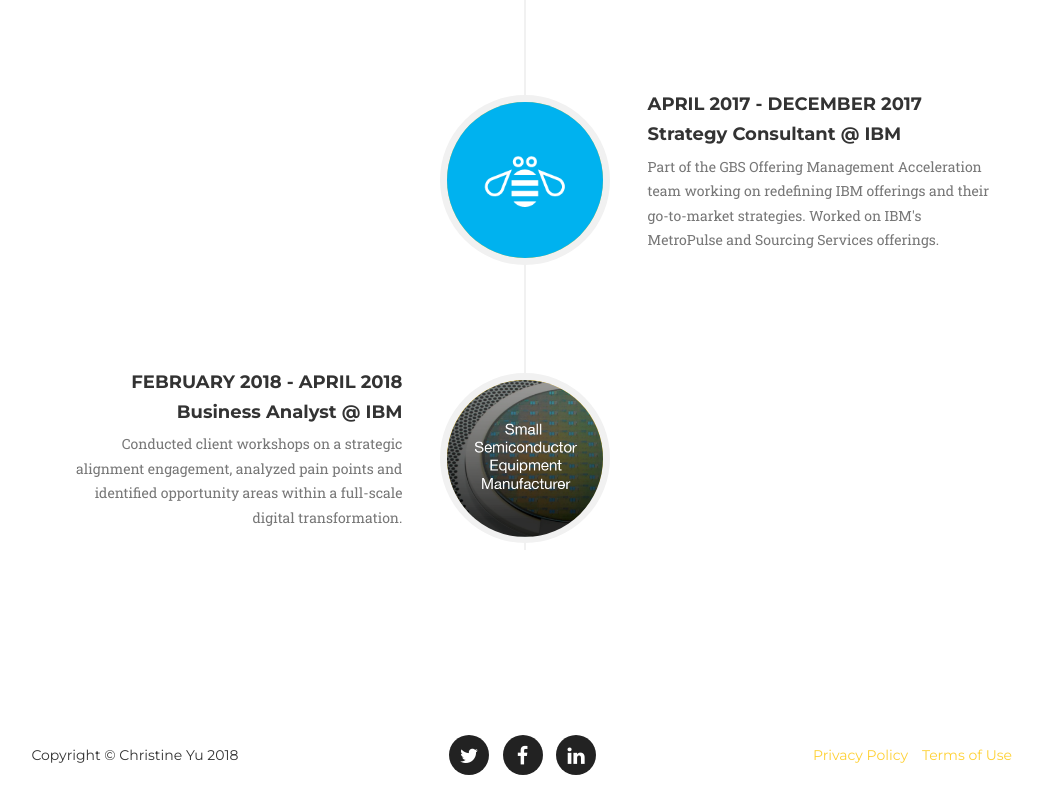
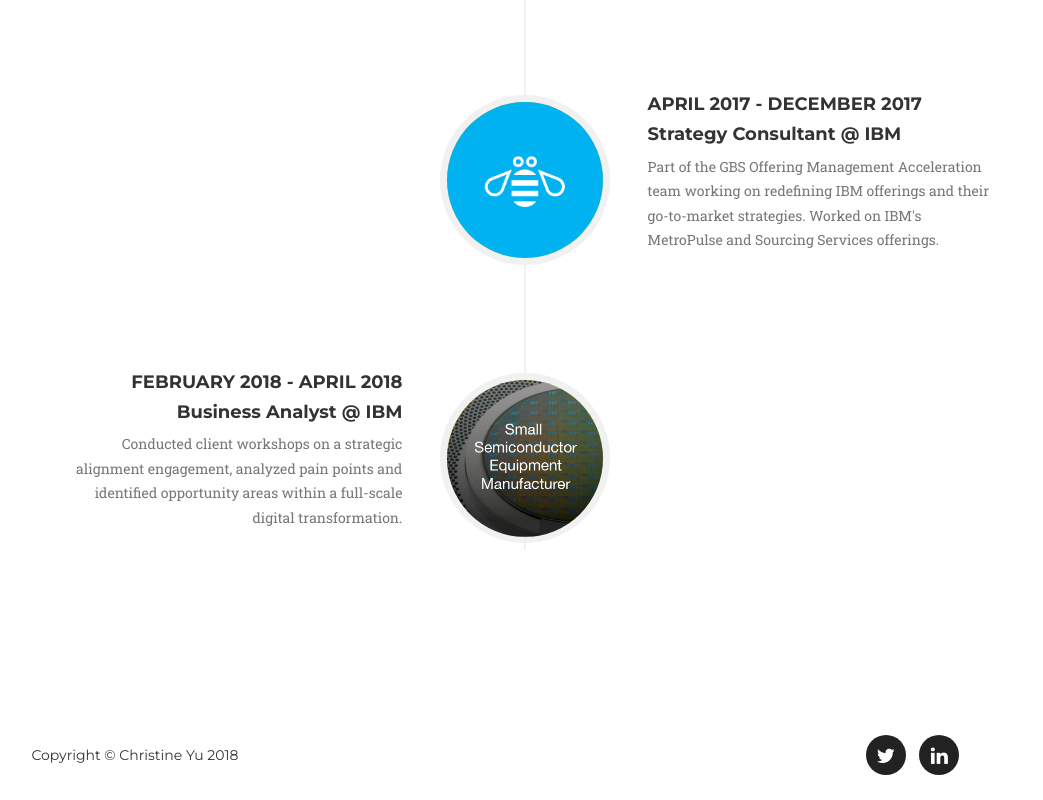
Before and after one commit to chriyu/chriyu.github.io, a website: page index.html in a window 1280 px wide. Shown: the part 3676-4476 px from the top of the page, without its empty margins (115-1158 px from the left). Drawn offline with nearby package versions, Linux system fonts and the light colour scheme; a web font is replaced by a local one.

Commit message:
Edited footer

```diff
--- a/index.html
+++ b/index.html
@@ -500,22 +500,19 @@
                     <span class="copyright">Copyright &copy; Christine Yu 2018</span>
                 </div>
                 <div class="col-md-4">
-                    <ul class="list-inline social-buttons">
+
+                </div>
+                <div class="col-md-4">
+                        <ul class="list-inline social-buttons">
                         <li><a href="http://www.twitter.com/christinewyu"><i class="fa fa-twitter"></i></a>
                         </li>
-                        <li><a href="#"><i class="fa fa-facebook"></i></a>
-                        </li>
+                        <!--<li><a href="#"><i class="fa fa-facebook"></i></a>
+                        </li>-->
                         <li><a href="http://www.linkedin.com/in/christinewyu"><i class="fa fa-linkedin"></i></a>
                         </li>
                     </ul>
-                </div>
-                <div class="col-md-4">
-                    <ul class="list-inline quicklinks">
-                        <li><a href="#">Privacy Policy</a>
-                        </li>
-                        <li><a href="#">Terms of Use</a>
-                        </li>
-                    </ul>
+
+
                 </div>
             </div>
         </div>
```
